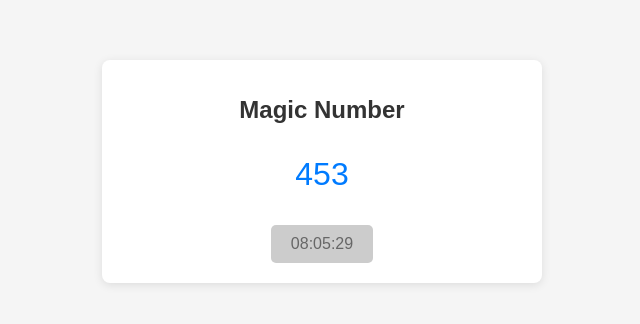
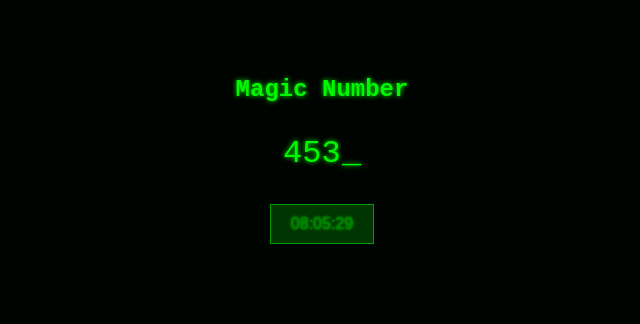
Before and after one commit to pkraft/mnum, a plain HTML site: page index.html in a window 1280 px wide. Shown: the whole page, without its empty margins (318-958 px from the left). Drawn offline with Linux system fonts and the light colour scheme.

Commit message:
Made it look retro.

```diff
--- a/index.html
+++ b/index.html
@@ -6,67 +6,133 @@
     name="viewport"
     content="width=device-width, initial-scale=1.0, maximum-scale=1.0, user-scalable=no"
   />
-  <title>Magic Number</title>
+  <title>Magic Number - Retro CRT Style (Typewriter Animation)</title>
   <style>
+    /* --- Basic Reset / Page Styling --- */
     body {
-      font-family: Arial, sans-serif;
-      padding: 20px;
       margin: 0;
-      background: #f5f5f5;
-      color: #333;
+      padding: 0;
+      /* Retro CRT background: blackish */
+      background-color: #000;
+      /* Monospace font for that retro feeling */
+      font-family: 'Courier New', Courier, monospace;
+      color: #00ff00;
+      position: relative; /* for overlay positioning */
     }
+
+    /* --- Container to hold content --- */
     .container {
       max-width: 400px;
       margin: 40px auto;
-      background: #fff;
       padding: 20px;
-      border-radius: 8px;
-      box-shadow: 0 2px 10px rgba(0,0,0,0.1);
+      box-sizing: border-box;
+      /* Slight flicker effect on the container to mimic CRT */
+      animation: crtFlicker 2s infinite;
     }
+
+    /* Title styling */
     h1 {
       font-size: 1.5em;
       margin-bottom: 1em;
       text-align: center;
+      /* Add neon glow effect */
+      text-shadow: 0 0 5px #00ff00;
     }
+
+    /* Magic Number wrapper (we’ll “type” into here) */
     p.result {
       font-size: 2em;
       text-align: center;
       margin: 1em 0;
-      color: #007BFF;
+      /* Neon glow effect + color */
+      color: #00ff00;
+      text-shadow: 0 0 5px #00ff00;
+      min-height: 1em; /* so the box remains stable even when empty */
     }
+
+    /* The countdown button (appears 'inactive') */
     .refresh-button {
       display: block;
       margin: 20px auto 0;
-      background-color: #cccccc; /* Inactive look */
-      color: #666666;
-      border: none;
+      background-color: #003300; /* darker greenish/black */
+      color: #008000;
+      border: 1px solid #00a100;
       padding: 10px 20px;
       font-size: 1em;
-      border-radius: 5px;
       cursor: pointer;
+      text-shadow: 0 0 3px #00ff00;
     }
     .refresh-button:hover {
-      background-color: #bbbbbb; /* Still somewhat "inactive" on hover */
+      background-color: #001900; /* subtle change on hover */
     }
 
-    /* Animation for the magic number */
-    @keyframes refreshAnimation {
-      0% {
-        transform: scale(1);
+    /* --- CRT Flicker effect on the container --- */
+    @keyframes crtFlicker {
+      0%, 100% {
+        opacity: 1;
+      }
+      5% {
+        opacity: 0.98;
+      }
+      10% {
+        opacity: 0.97;
+      }
+      15% {
+        opacity: 0.99;
+      }
+      25% {
+        opacity: 0.95;
+      }
+      35% {
+        opacity: 1;
       }
       50% {
-        transform: scale(1.3);
+        opacity: 0.98;
       }
-      100% {
-        transform: scale(1);
+      60% {
+        opacity: 1;
+      }
+      75% {
+        opacity: 0.96;
+      }
+      85% {
+        opacity: 1;
       }
     }
-    .refreshed {
-      animation: refreshAnimation 0.4s ease-in-out;
+
+    /* --- Scanline overlay to mimic CRT lines --- */
+    .scanlines {
+      pointer-events: none; /* Don’t block clicks */
+      position: fixed;
+      top: 0;
+      left: 0;
+      width: 100%;
+      height: 100%;
+      background: repeating-linear-gradient(
+        to bottom,
+        rgba(0, 0, 0, 0) 0,
+        rgba(0, 255, 0, 0.03) 1px,
+        rgba(0, 0, 0, 0) 2px
+      );
+      z-index: 9999; /* on top of everything */
+    }
+
+    /* --- Blinking Cursor for Typewriter Effect --- */
+    .cursor {
+      display: inline-block;
+      animation: blink 0.7s infinite;
+      margin-left: 1px;
+    }
+    @keyframes blink {
+      0%, 50% { opacity: 1; }
+      51%, 100% { opacity: 0; }
     }
   </style>
 </head>
 <body>
+  <!-- CRT scanline overlay -->
+  <div class="scanlines"></div>
+
   <div class="container">
     <h1>Magic Number</h1>
     <p class="result" id="result">Loading...</p>
@@ -78,16 +144,47 @@
   </div>
 
   <script>
-    // Animate the number with a bounce/scale effect
-    function animateNumber() {
-      const resultEl = document.getElementById('result');
-      // Remove and re-add the class to retrigger the animation
-      resultEl.classList.remove('refreshed');
-      void resultEl.offsetWidth; // Force reflow
-      resultEl.classList.add('refreshed');
+    /**
+     * Typewriter effect: Clears the result area, then types out the new text
+     * character-by-character, using a blinking cursor.
+     *
+     * @param {HTMLElement} element The DOM element to display typed text in.
+     * @param {string} text         The text to be typed out.
+     * @param {number} speed        Typing speed in milliseconds.
+     */
+    function typeText(element, text, speed) {
+      // Clear the element’s content first
+      element.textContent = '';
+
+      // Create a span to hold the typed text
+      const typedSpan = document.createElement('span');
+      element.appendChild(typedSpan);
+
+      // Create a blinking cursor
+      const cursor = document.createElement('span');
+      cursor.classList.add('cursor');
+      cursor.textContent = '_';
+      element.appendChild(cursor);
+
+      let index = 0;
+      const interval = setInterval(() => {
+        if (index < text.length) {
+          // Add the next character
+          typedSpan.textContent += text.charAt(index);
+          index++;
+        } else {
+          // Done typing
+          clearInterval(interval);
+          // Optionally remove the cursor after finishing
+          // element.removeChild(cursor);
+        }
+      }, speed);
     }
 
-    // Calculate the magic number based on day and month in Israel
+    /**
+     * Calculates and displays the magic number for the current Israel date.
+     * Also triggers the typewriter animation each time it refreshes.
+     */
     function calculateNumber() {
       // Get current date in Israel timezone
       const options = {
@@ -109,12 +206,9 @@
       // Perform calculation: (day * day) + month
       const result = (day * day) + month;
 
-      // Display the result
+      // Typewriter the result
       const resultEl = document.getElementById('result');
-      resultEl.textContent = result;
-
-      // Trigger the animation
-      animateNumber();
+      typeText(resultEl, String(result), 100); // 100ms per character
     }
 
     // Countdown to next midnight in Israel
@@ -148,7 +242,7 @@
 
       if (diff <= 0) {
         // It's midnight or past — refresh magic number, restart countdown
-        calculateNumber();  // triggers animation as well
+        calculateNumber();
         startCountdown();
       } else {
         // Format the difference as HH:MM:SS
@@ -166,7 +260,7 @@
     }
 
     // Initial load:
-    calculateNumber(); // Show the initial magic number (with animation)
+    calculateNumber(); // Show the initial magic number (typed)
     startCountdown();  // Start the timer to next day in Israel
   </script>
 </body>
```
